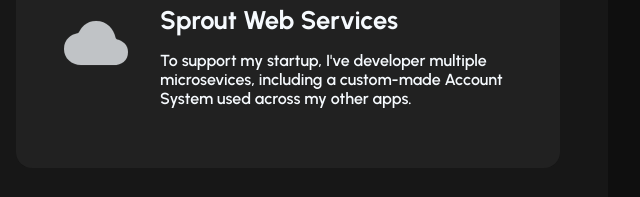
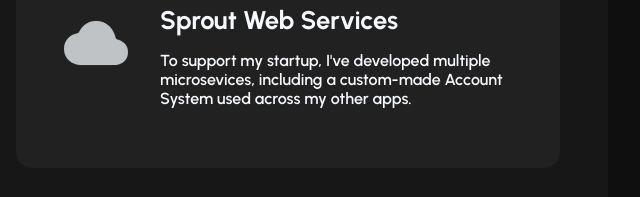
Before and after one commit to elucid503/ReFolio, a website: page Frontend/Pages/index.html in a window 1280 px wide. Shown: the part 726-923 px from the top of the page, 640-1280 px from the left. Drawn offline with nearby package versions, Linux system fonts and the light colour scheme; no server answers.

Commit message:
Update index.html

```diff
--- a/Frontend/Pages/index.html
+++ b/Frontend/Pages/index.html
@@ -180,7 +180,7 @@
 
                     <div class="Description">
 
-                        To support my startup, I've developer multiple microsevices, including a custom-made Account System used across my other apps.
+                        To support my startup, I've developed multiple microsevices, including a custom-made Account System used across my other apps.
 
                     </div>
 
```
